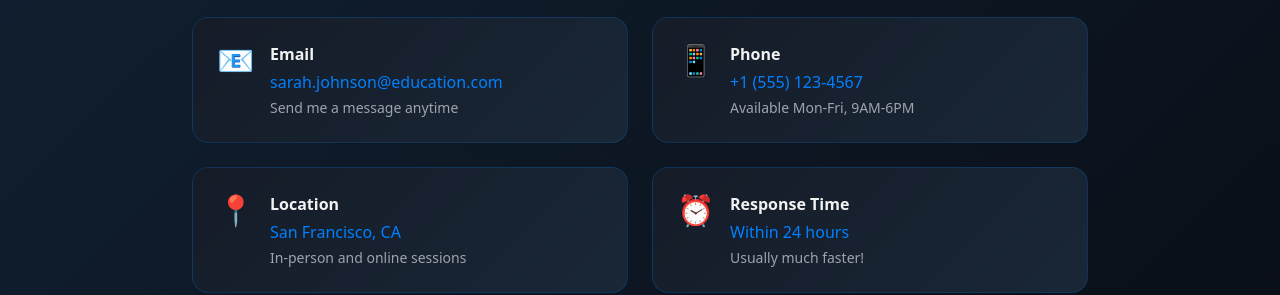
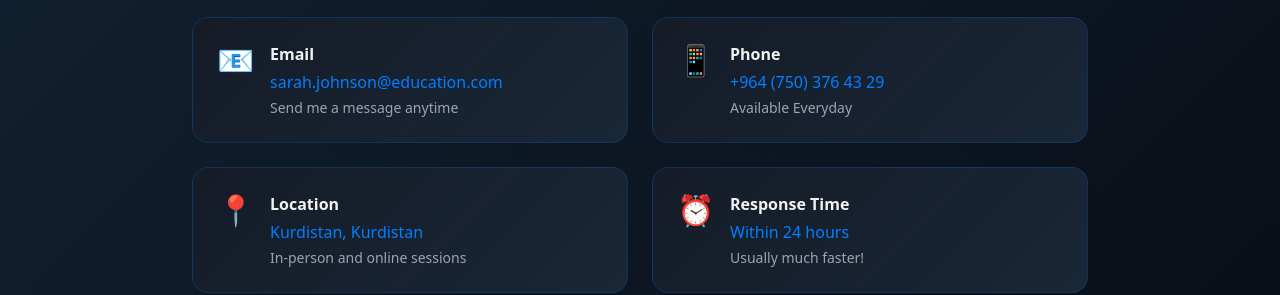
Before and after one commit to Blendddd/muhammed, a React (Vite) app: page / in a window 1280 px wide. Shown: the part 3249-3544 px from the top of the page. Built offline with nearby package versions, Linux system fonts and the light colour scheme.

Commit message:
Update ContactSection.tsx

```diff
--- a/src/components/ContactSection.tsx
+++ b/src/components/ContactSection.tsx
@@ -42,12 +42,12 @@ const ContactSection = () => {
   }, {
     icon: "📱",
     title: "Phone",
-    value: "+1 (555) 123-4567",
-    description: "Available Mon-Fri, 9AM-6PM"
+    value: "+964 (750) 376 43 29",
+    description: "Available Everyday"
   }, {
     icon: "📍",
     title: "Location",
-    value: "San Francisco, CA",
+    value: "Kurdistan, Kurdistan",
     description: "In-person and online sessions"
   }, {
     icon: "⏰",
```
